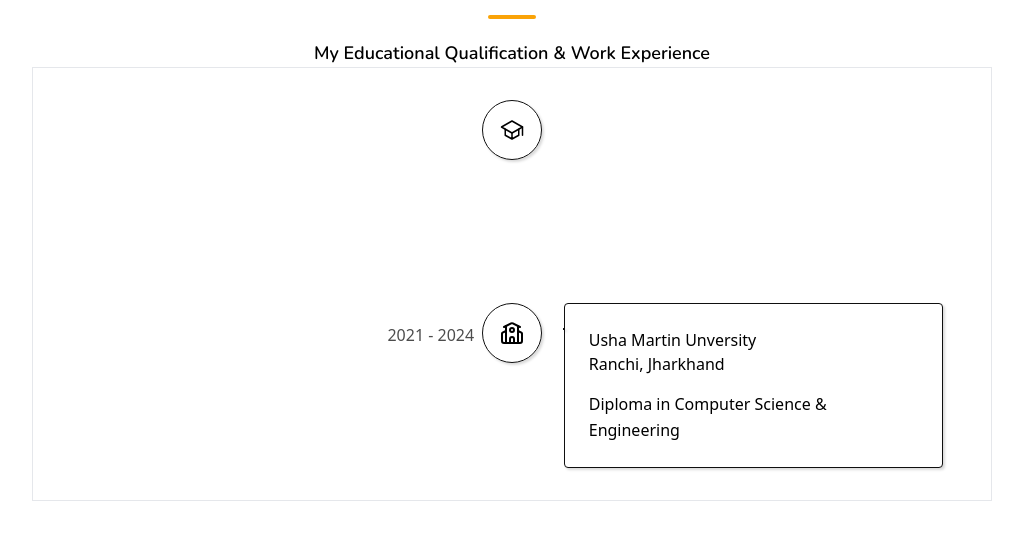
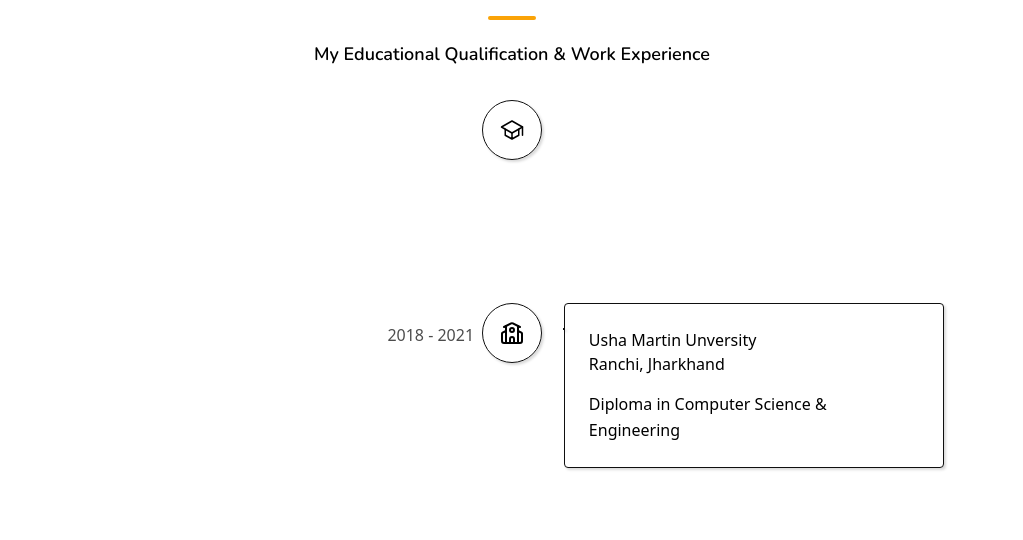
Before and after one commit to aniimessh/animesh-portfolio-v1, a Next.js app: page / in a window 1280 px wide. Shown: the part 2582-3122 px from the top of the page, without its empty margins (128-1151 px from the left). Built offline with nearby package versions, Linux system fonts and the light colour scheme.

Commit message:
fix: education  year updated

```diff
--- a/components/experiencePage/Experience.jsx
+++ b/components/experiencePage/Experience.jsx
@@ -22,7 +22,7 @@
             My Educational Qualification & Work Experience
           </p>
         </>
-        <div className="text-black border w-full">
+        <div className="text-black w-full">
           <VerticalTimeline>
             <VerticalTimelineElement
               className="vertical-timeline-element--work text-black"
@@ -32,7 +32,7 @@
                 border: "1px solid #0f0f0f",
               }}
               contentArrowStyle={{
-                borderRight: "7px solid  ",
+                borderRight: "7px solid  rgba(0, 0, 0, 0.15)",
                 boxShadow: "rgba(0, 0, 0, 0.15) 1.95px 1.95px 2.6px",
                 border: "1px solid #0f0f0f",
               }}
@@ -63,11 +63,11 @@
                 border: "1px solid #0f0f0f",
               }}
               contentArrowStyle={{
-                borderRight: "7px solid  ",
+                borderRight: "7px solid rgba(0, 0, 0, 0.15) ",
                 boxShadow: "rgba(0, 0, 0, 0.15) 1.95px 1.95px 2.6px",
                 border: "1px solid #0f0f0f",
               }}
-              date=" 2021 - 2024"
+              date=" 2018  - 2021"
               iconStyle={{
                 color: "#000",
                 boxShadow: "rgba(0, 0, 0, 0.15) 1.95px 1.95px 2.6px",
```
